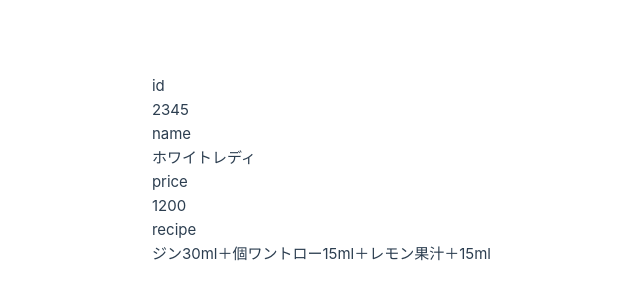
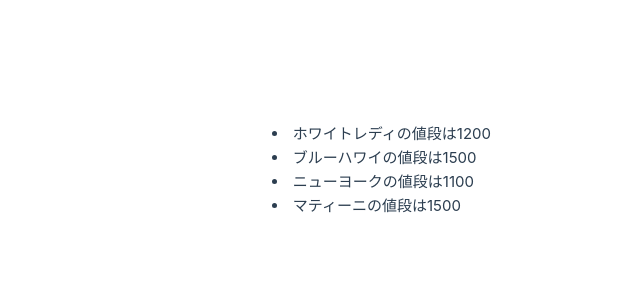
Before and after one commit to takatoshi-tenko/vue-folder, a Vue app in the folder vue3/hello-vue/: page / in a window 1280 px wide. Shown: the part 230-530 px from the top of the page, without its empty margins (149-789 px from the left). Built offline with nearby package versions, Linux system fonts and the light colour scheme.

Commit message:
リスト6.9 オブジェクトの配列のループ

```diff
--- a/vue3/hello-vue/src/App.vue
+++ b/vue3/hello-vue/src/App.vue
@@ -1,25 +1,25 @@
 <script setup lang="ts">
 import { ref } from 'vue'
 
-const whiteLadyInit: {
+const cocktailDataListInit: Cocktail[] = [
+  { id: 2345, name: 'ホワイトレディ', price: 1200 },
+  { id: 4412, name: 'ブルーハワイ', price: 1500 },
+  { id: 3364, name: 'ニューヨーク', price: 1100 },
+  { id: 7768, name: 'マティーニ', price: 1500 }
+]
+const cocktailDataList = ref(cocktailDataListInit)
+
+interface Cocktail {
   id: number
   name: string
   price: number
-  recipe: string
-} = {
-  id: 2345,
-  name: 'ホワイトレディ',
-  price: 1200,
-  recipe: 'ジン30ml＋個ワントロー15ml＋レモン果汁＋15ml'
 }
-const whiteLady = ref(whiteLadyInit)
 </script>
 
 <template>
   <div>
-    <template v-for="(value, key) in whiteLady" :key="key">
-      <dt>{{ key }}</dt>
-      <dd>{{ value }}</dd>
-    </template>
+    <li v-for="cocktailItem in cocktailDataList" :key="cocktailItem.id">
+      {{ cocktailItem.name }}の値段は{{ cocktailItem.price }}
+    </li>
   </div>
 </template>
```
